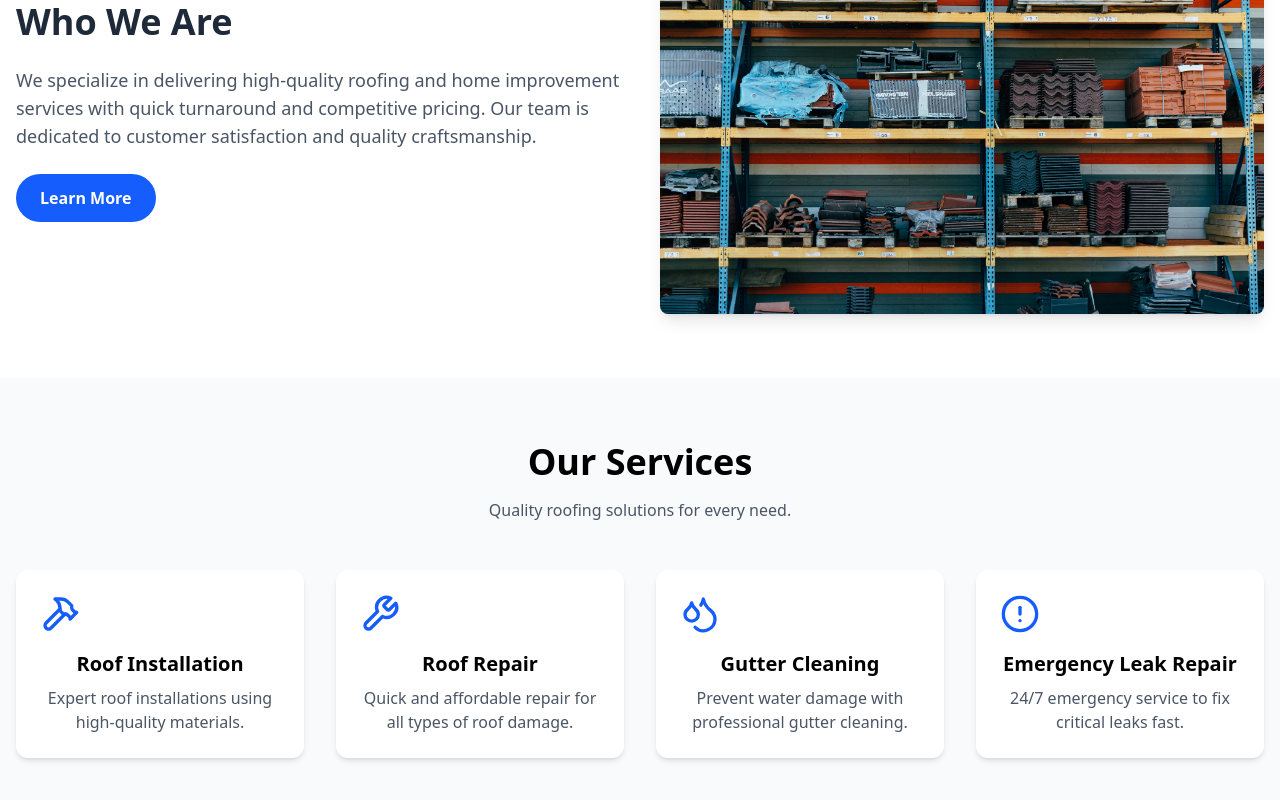
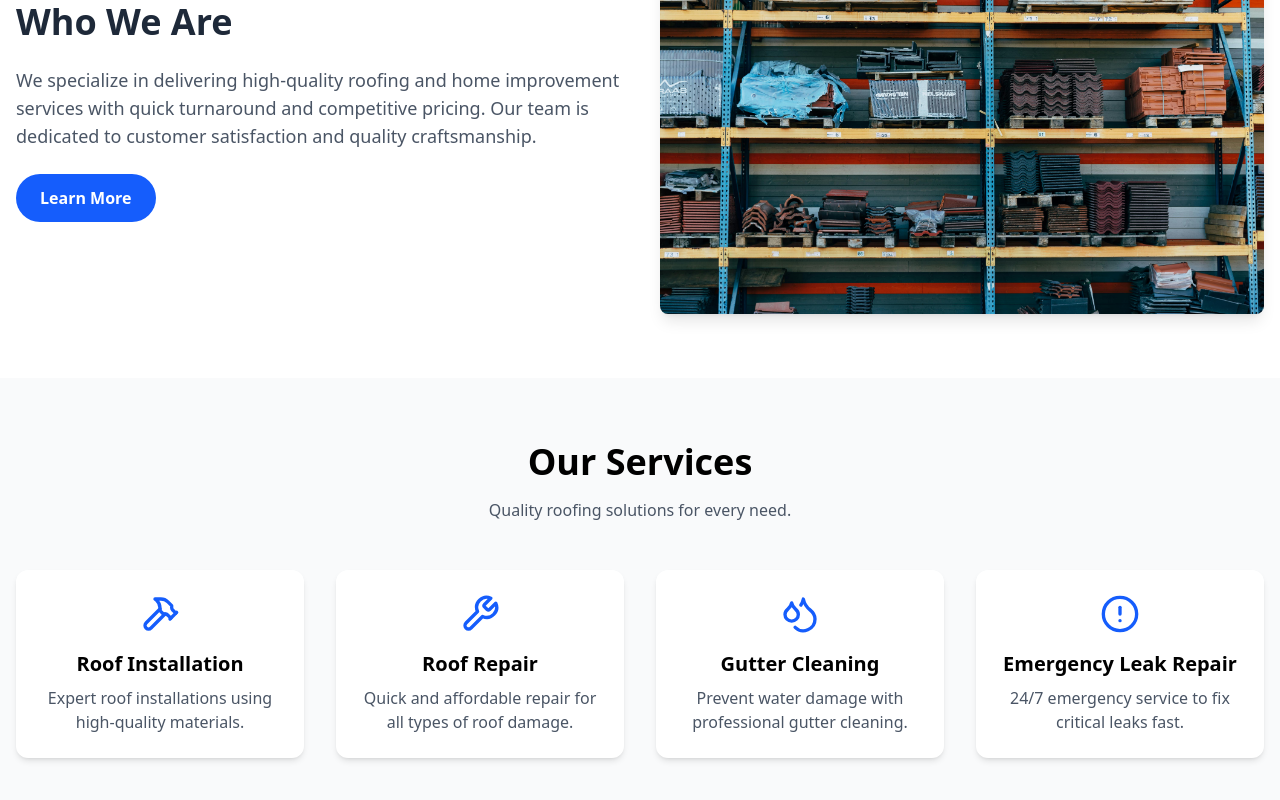
Before and after one commit to najatul6/SkyTop-Roofing, a React (Vite) app: page / in a window 1280 px wide. Shown: the part 1009-1809 px from the top of the page. Built offline with nearby package versions, Linux system fonts and the light colour scheme.

Commit message:
Wrap service icons in a heading element for improved structure and accessibility

```diff
--- a/src/Components/Home/Services.jsx
+++ b/src/Components/Home/Services.jsx
@@ -42,7 +42,7 @@
                 className="bg-white p-6 rounded-xl shadow-md hover:shadow-lg transition-all duration-300 animate__animated animate__zoomIn"
                 style={{ animationDelay: `${index * 200}ms` }}
               >
-                {service.icon}
+                <h1 className='w-full justify-center items-center flex'>{service.icon}</h1>
                 <h3 className="text-xl font-semibold mb-2">{service.title}</h3>
                 <p className="text-gray-600">{service.description}</p>
               </div>
```
